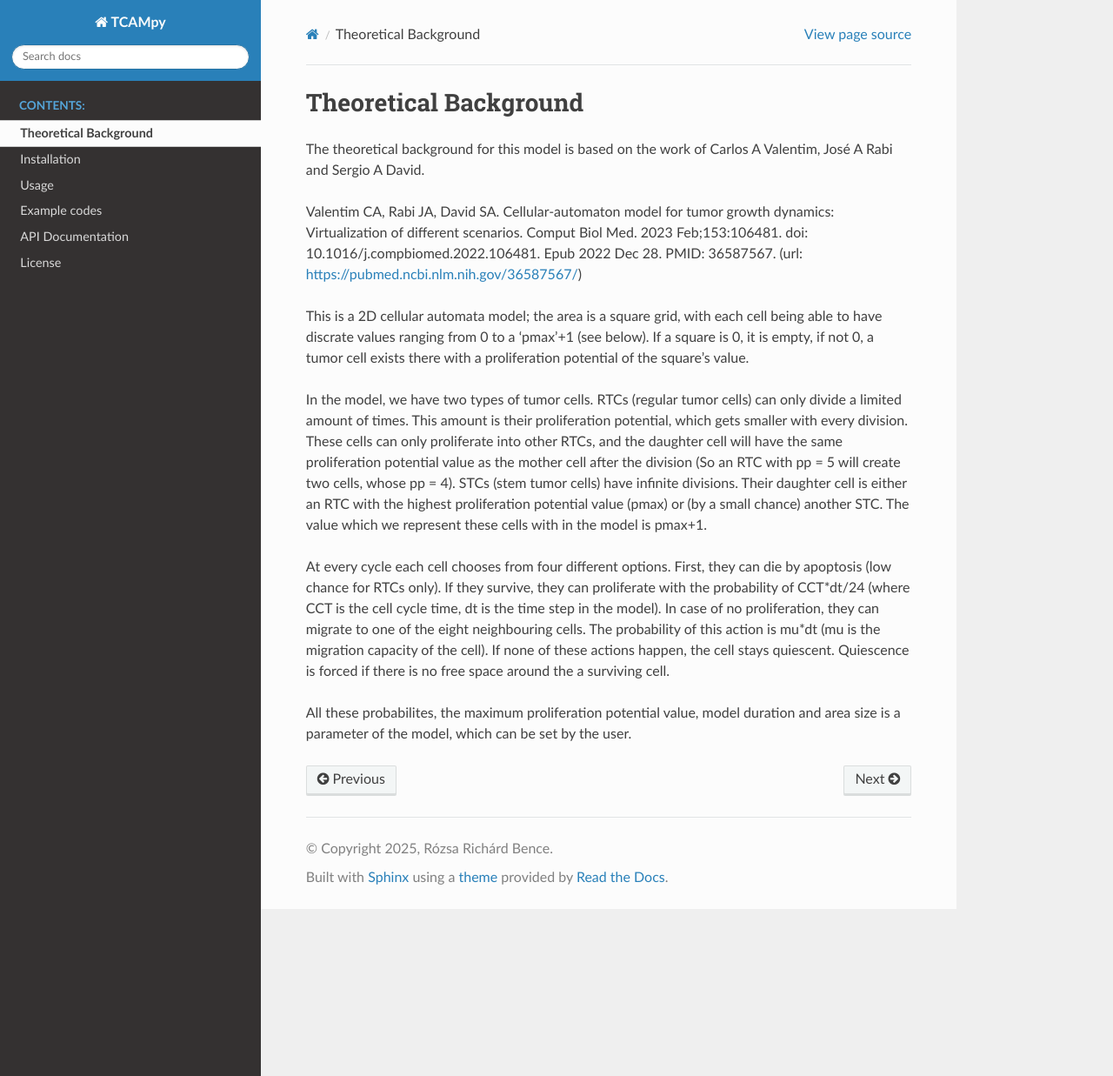
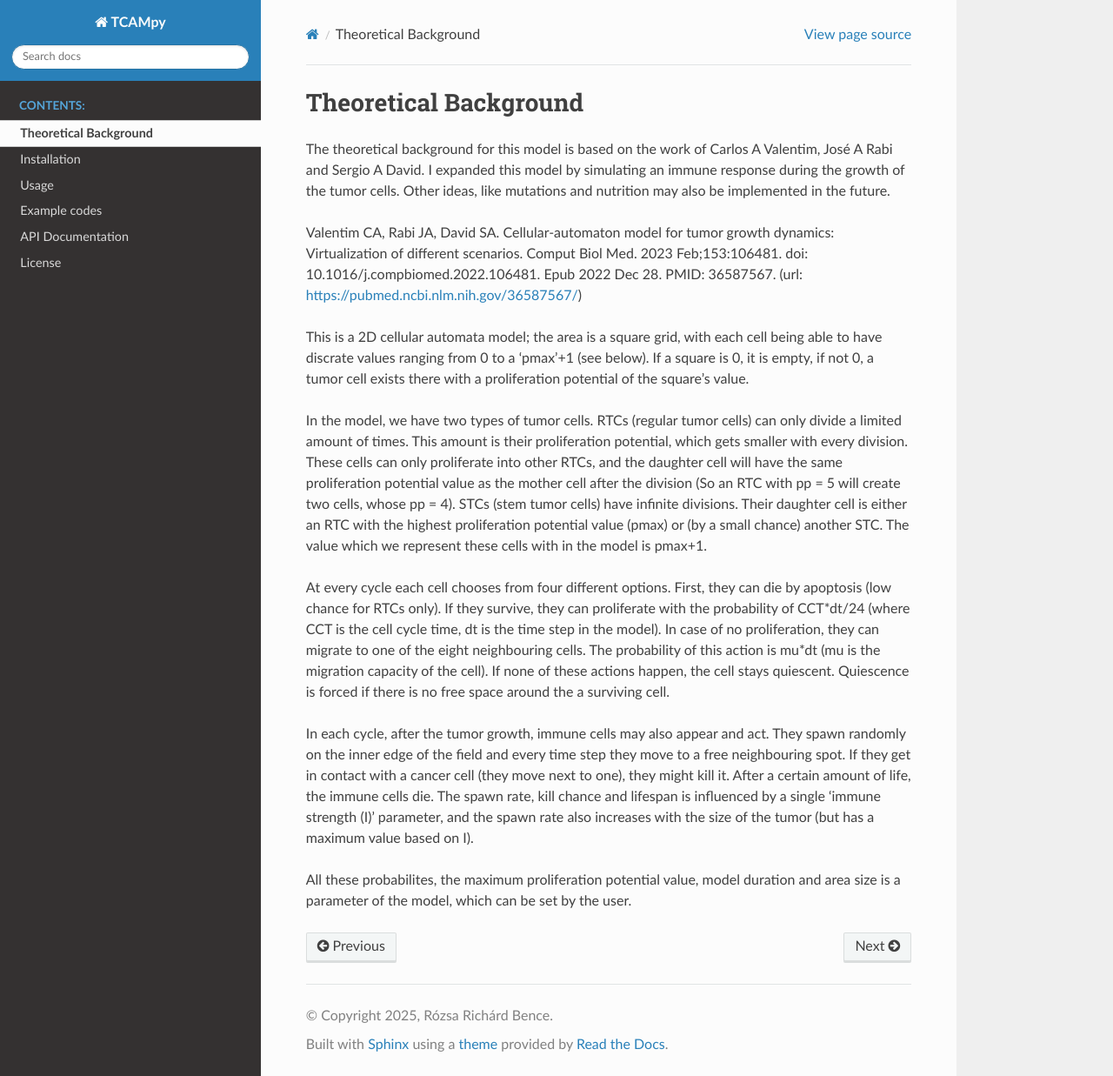
Before and after one commit to Fetasalyt/TCAMpy, a Sphinx documentation site: the page built from docs/Background.rst, in a window 1280 px wide and 1237 px high. Shown: the whole window at 87% size. Built offline with Sphinx 7.4.7 and the Read the Docs theme 3.1.0, drawn with Linux system fonts in a browser that asks for light colours.

Commit message:
Update Background.rst

```diff
--- a/docs/Background.rst
+++ b/docs/Background.rst
@@ -1,7 +1,7 @@
 Theoretical Background
 ======================
 
-The theoretical background for this model is based on the work of Carlos A Valentim, José A Rabi and Sergio A David.
+The theoretical background for this model is based on the work of Carlos A Valentim, José A Rabi and Sergio A David. I expanded this model by simulating an immune response during the growth of the tumor cells. Other ideas, like mutations and nutrition may also be implemented in the future.
 
 Valentim CA, Rabi JA, David SA. Cellular-automaton model for tumor growth dynamics: Virtualization of different scenarios.
 Comput Biol Med. 2023 Feb;153:106481. doi: 10.1016/j.compbiomed.2022.106481. Epub 2022 Dec 28. PMID: 36587567.
@@ -20,4 +20,6 @@ of CCT*dt/24 (where CCT is the cell cycle time, dt is the time step in the model
 of this action is mu*dt (mu is the migration capacity of the cell). If none of these actions happen, the cell stays quiescent. Quiescence is forced if there is no free space around the
 a surviving cell.
 
+In each cycle, after the tumor growth, immune cells may also appear and act. They spawn randomly on the inner edge of the field and every time step they move to a free neighbouring spot. If they get in contact with a cancer cell (they move next to one), they might kill it. After a certain amount of life, the immune cells die. The spawn rate, kill chance and lifespan is influenced by a single ‘immune strength (I)’ parameter, and the spawn rate also increases with the size of the tumor (but has a maximum value based on I).
+
 All these probabilites, the maximum proliferation potential value, model duration and area size is a parameter of the model, which can be set by the user.
```
